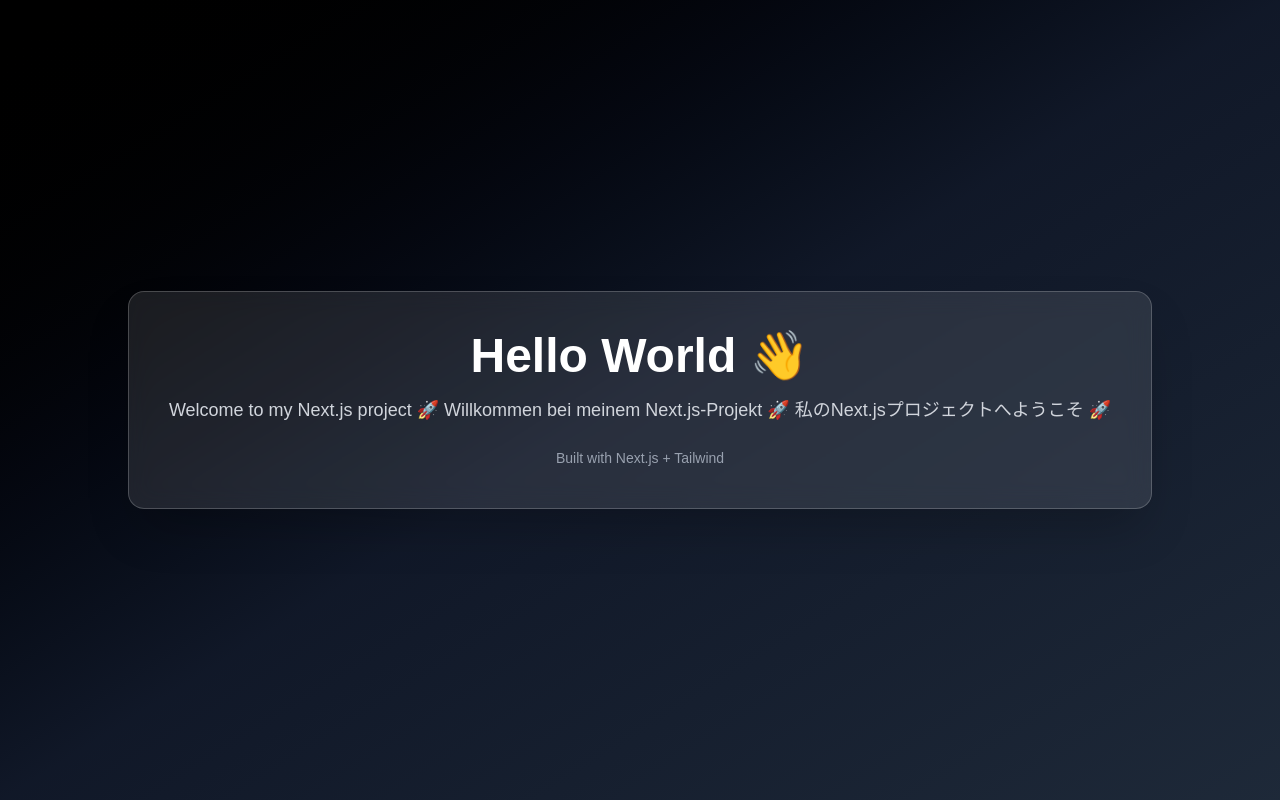
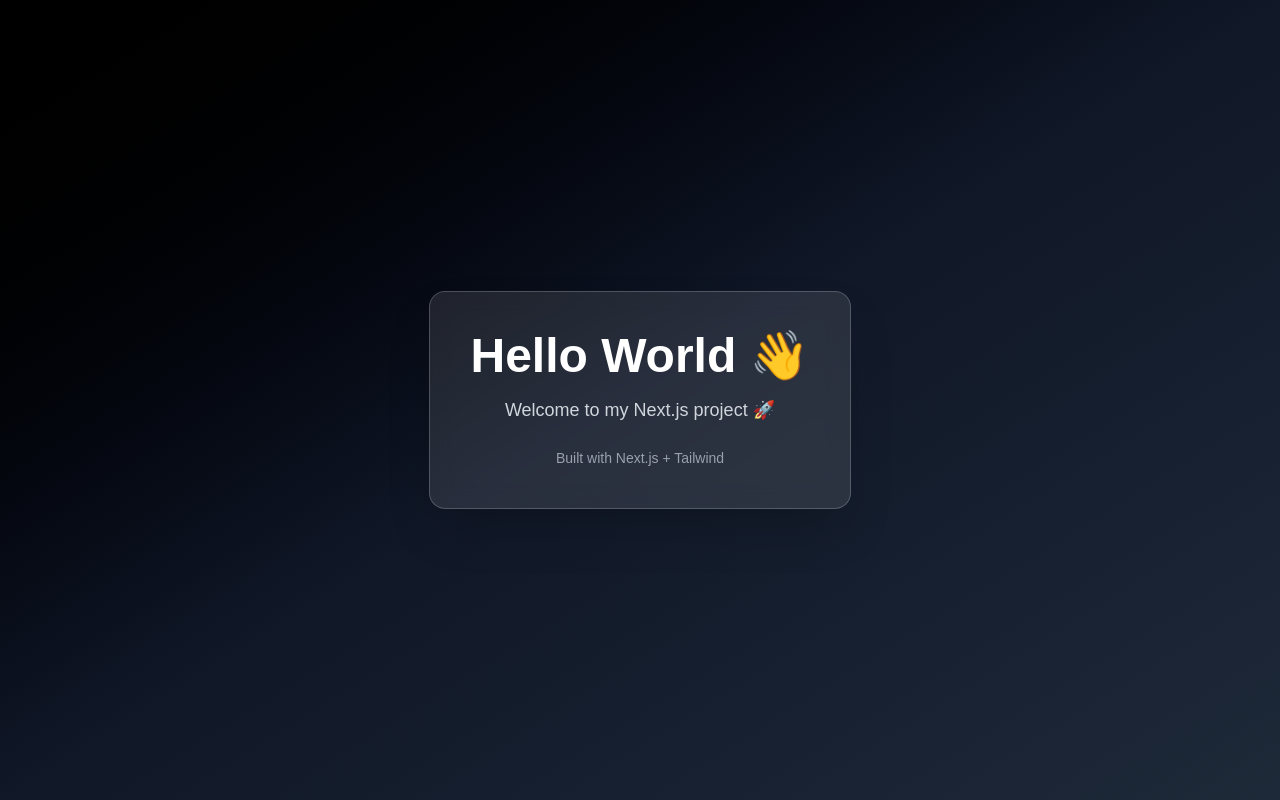
Before and after one commit to jglueck21/Tech-Stack-ITP, a Next.js app: page / in a window 1280 px wide. Built offline with nearby package versions, Linux system fonts and the light colour scheme.

Commit message:
Testing different ui

```diff
--- a/app/page.tsx
+++ b/app/page.tsx
@@ -8,8 +8,6 @@
 
                 <p className="text-gray-300 text-lg">
                     Welcome to my Next.js project 🚀
-                    Willkommen bei meinem Next.js-Projekt 🚀
-                    私のNext.jsプロジェクトへようこそ 🚀
                 </p>
 
                 <div className="mt-6 text-sm text-gray-400">
```
